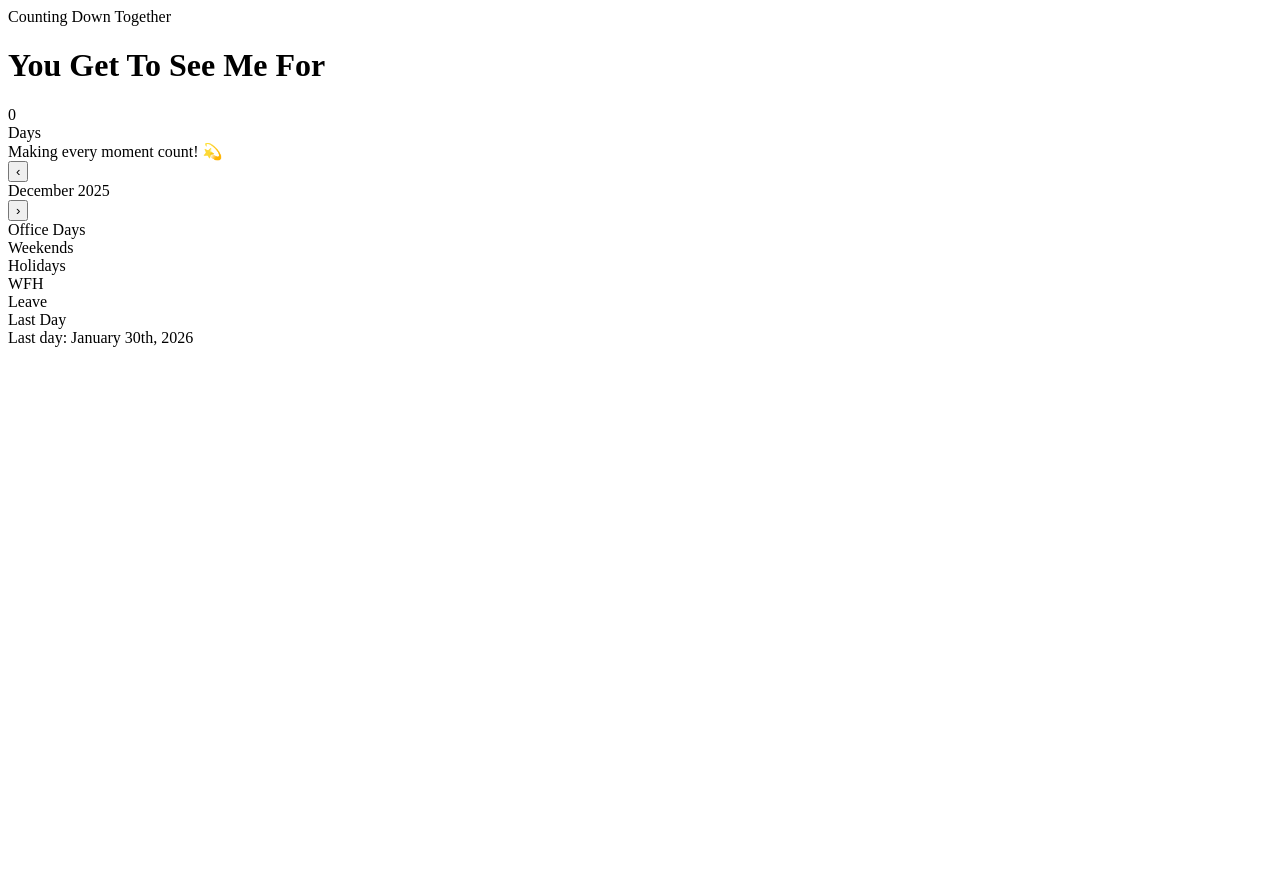
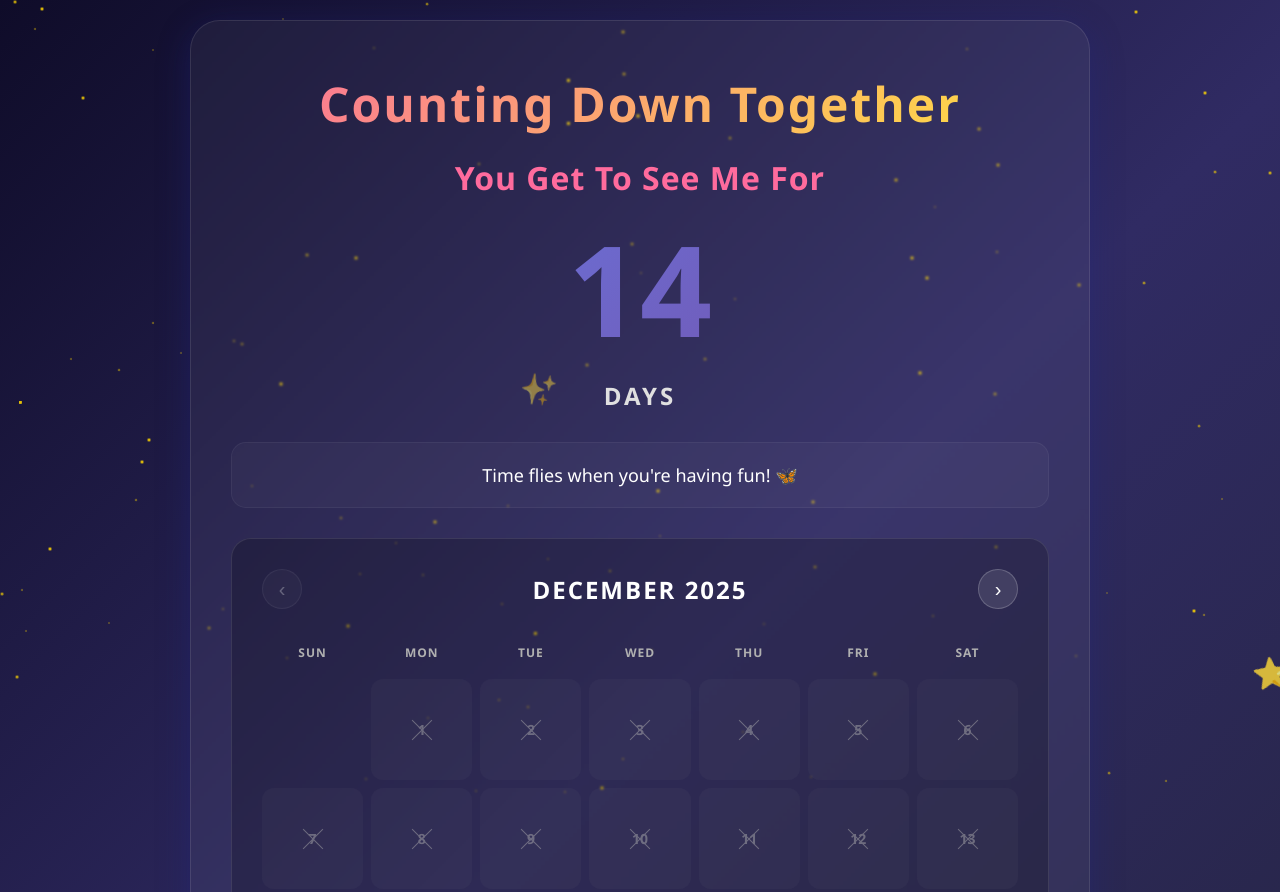
Before and after one commit to Nainavee/farewell-countdown, a plain HTML site: page index.html in a window 1280 px wide. Shown: the top 892 px of the page. Before the commit the page ends 800 px from the top, so only its background shows below. Drawn offline with Linux system fonts and the light colour scheme; the site is published under a folder, as on GitHub Pages, so addresses that start at the root find nothing.

Commit message:
Fixed style slashes

```diff
--- a/index.html
+++ b/index.html
@@ -4,7 +4,7 @@
     <meta charset="UTF-8" />
     <meta name="viewport" content="width=device-width, initial-scale=1.0" />
     <title>Days Left to See You 💫</title>
-    <link rel="stylesheet" href="/styles.css" />
+    <link rel="stylesheet" href="styles.css" />
   </head>
   <body>
     <div class="stars" id="stars"></div>
@@ -61,6 +61,6 @@
       </div>
     </div>
 
-    <script src="/main.js"></script>
+    <script src="main.js"></script>
   </body>
 </html>
```
